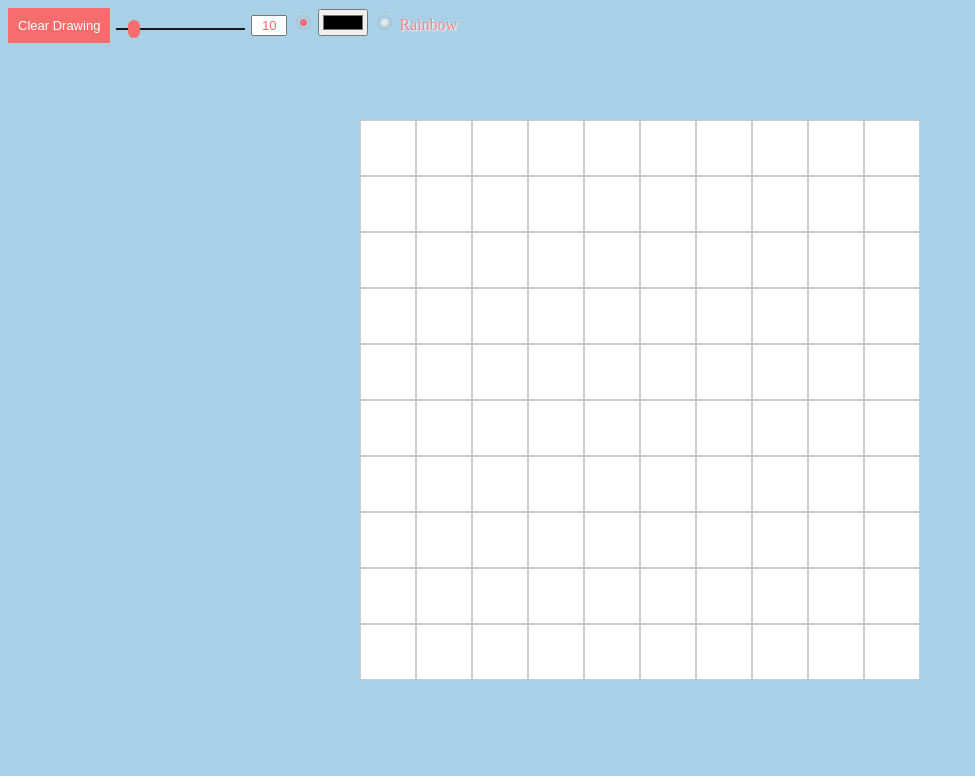
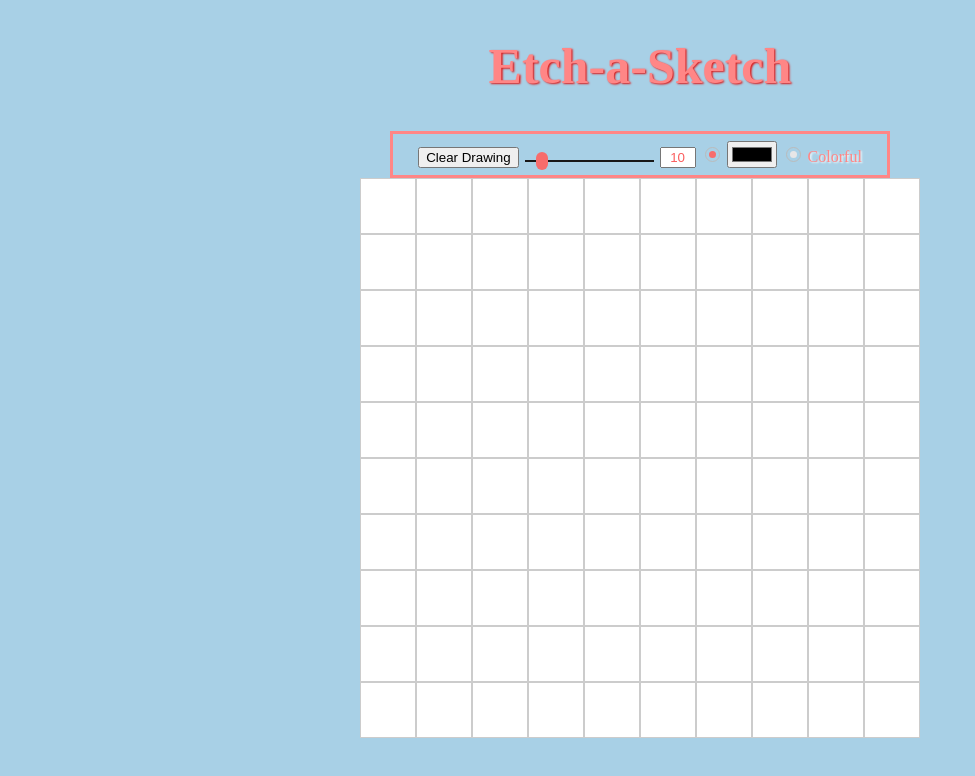
Before and after one commit to hnadrian/EtchaSketch, a plain HTML site: page index.html in a window 1280 px wide. Shown: the whole page, without its empty margins (0-975 px from the left). Drawn offline with Linux system fonts and the light colour scheme.

Commit message:
Finishing CSS touching, aligning items

```diff
--- a/index.html
+++ b/index.html
@@ -7,18 +7,20 @@
     </head>
 
     <body>
-        <div id="container"></div>
-        <div id="side-controls">
-            <button id="clear-button" class='button'>Clear Drawing</button>
-            <input type="range" min="0" max="100" step="5" id="size-slider">
+        <div class="container" id="headercontainer">
+            <h1 id="header">Etch-a-Sketch</h1>
+        </div>
+        <div id="controls">
+            <button id="clear-button" class="control-option" >Clear Drawing</button>
+            <input type="range" min="0" max="100" step="5" id="size-slider" class="control-option" >
             <input type="text" id="size-text">
 
-            <input type="radio" id="pen" name="drawing-tool" value="pen">
-            <input type="color" id="color-picker">
-            <input type="radio" id="rainbow" name="drawing-tool" value="rainbow">
-            <label for="pen">Rainbow</label><br>
+            <input type="radio" id="pen" name="drawing-tool" value="pen" class="control-option">
+            <input type="color" id="color-picker" class="control-option">
+            <input type="radio" id="colorful" name="drawing-tool" value="colorful" class="control-option">
+            <label for="pen" class="control-option">Colorful</label><br>
         </div>
-        <canvas id="canvas1"></canvas>
+        <div id="container"></div>
         <script src ="script.js"></script>
     </body>
 </html>
--- a/script.js
+++ b/script.js
@@ -12,7 +12,7 @@ sizeSlider.addEventListener('input',updateGridSizeRange); //Activiate as range s
 sizeSlider.addEventListener('change',updateGridSizeDisplay); //Activate as range changed (mouse released)
 
 const penButton = document.querySelector('#pen');
-const rainbowButton = document.querySelector('#rainbow');
+const colorfulButton = document.querySelector('#colorful');
 penButton.checked = true;
 
 const colorPicker = document.querySelector('#color-picker');
@@ -46,7 +46,6 @@ function makeSquareDivs(size) {
 function updateGridSizeRange(e) {
     let newSize = e.target.value;
     sizeText.value = newSize;
-    gridSize = newSize;
 }
 
 function updateGridSizeText(e) {
@@ -68,7 +67,11 @@ function updateGridSizeDisplay(e) {
         } else {
             if (containsDrawing) {
                 let cont = confirm('Changing the grid size will erase your drawing. Do you want to continue?');
-                if (!cont) return;
+                if (!cont) {
+                    sizeText.value = gridSize;
+                    sizeSlider.value = gridSize;
+                    return;
+                }
             }
             clearGrid();
             makeSquareDivs(newSize);
@@ -95,7 +98,7 @@ function toggleDrawMode(e) {
 }
 
 function draw(e) {
-    if (rainbowButton.checked == true) {
+    if (colorfulButton.checked == true) {
         let randomColor = "#000000".replace(/0/g,function(){return (~~(Math.random()*16)).toString(16);});
         e.target.style.backgroundColor = randomColor;
     } else {
--- a/style.css
+++ b/style.css
@@ -1,18 +1,39 @@
 body {
     background: #A8D0E6;
 }
+
+#header {
+    display: flex;
+    height: 4rem;
+    justify-content: center;
+    align-items: center;
+    font: Arial, san-serif;
+    color: #ff8686;
+    text-shadow: 1.3px 1px 2px rgb(219, 26, 26);
+    font-size: 50px;
+}
+
 #container {
     display: inline-grid;
     width: 70vh;
     height: 70vh;
     font-size: 2px;
-    position: absolute;
-	top:0;
-	bottom: 0;
-	left: 0;
-	right: 0;
-    margin: auto;
+    position: relative;
+	left: 50%;
+    transform: translateX(-50%);
 }
+
+#controls {
+    position: relative;
+    left: 50%;
+    transform: translateX(-50%);
+    border: 3px solid #ff8686;
+    width: 480px;
+    padding: 7px;
+    text-align: center;
+}
+
+
 
 label {
     color: #ff8686;
@@ -73,7 +94,7 @@ input[type="radio"]:checked {
 #size-text {
     width: 28px;
     text-align: center;
-    color: #F76C6C;
+    color: #fa5f5f;
 }
 
 #size-text:focus {
```
